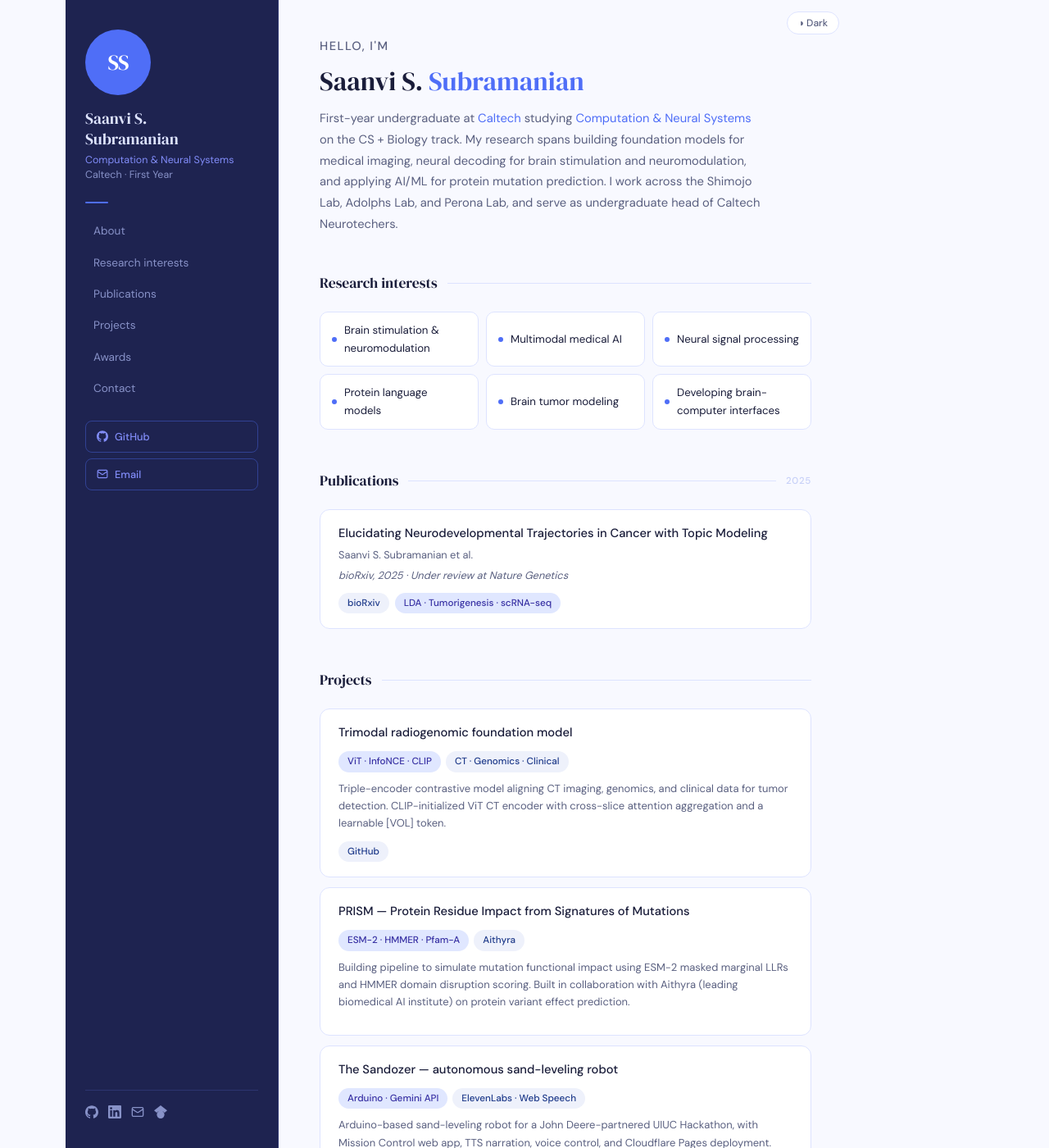
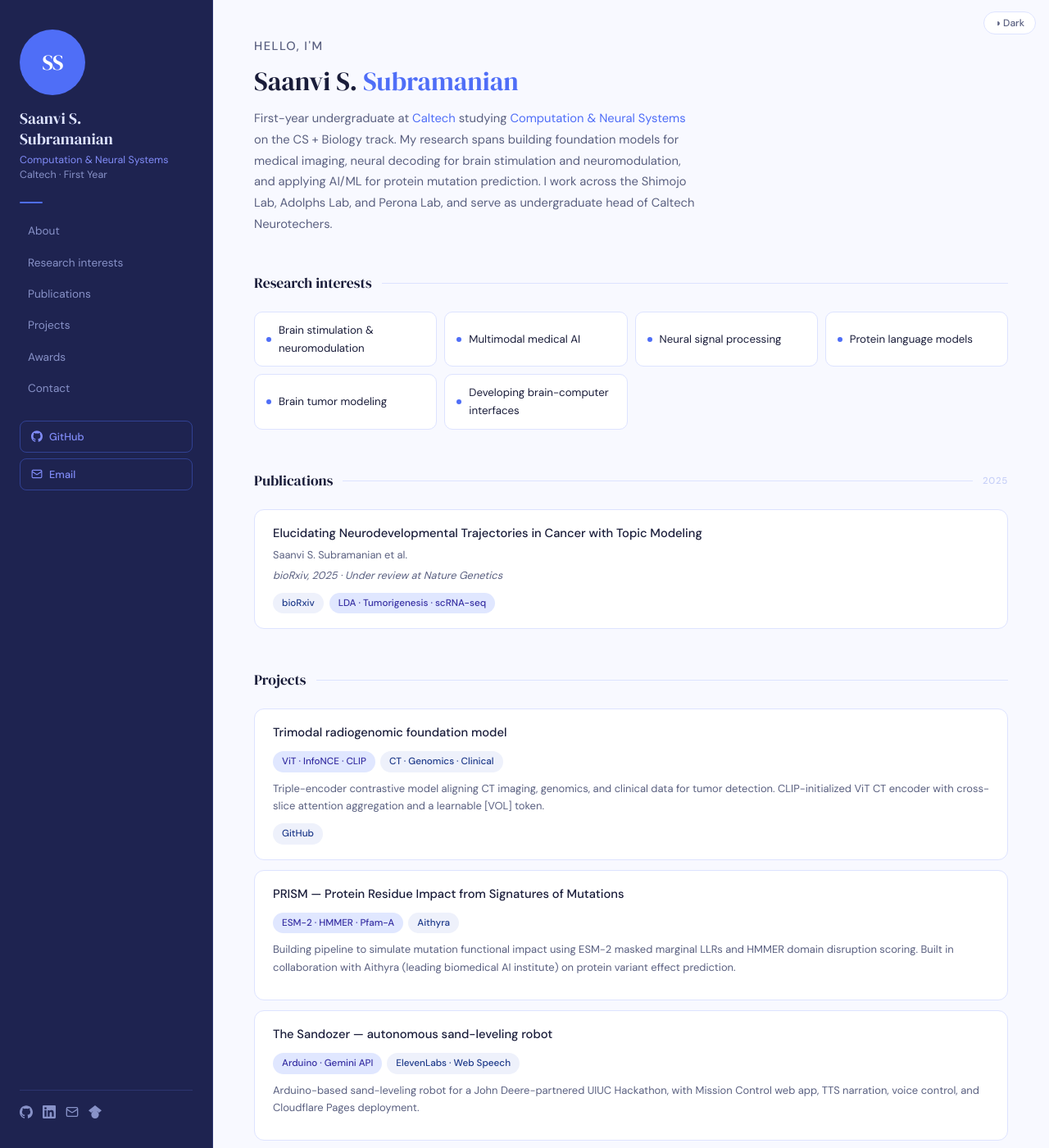
Before and after one commit to saanviiyer/saanviiyer.github.io, a Jekyll site: the page built from index.md, in a window 1280 px wide and 1400 px high. Shown: the whole window at 82% size. Built offline with Jekyll 4.4.1, drawn with Linux system fonts in a browser that asks for light colours.

Commit message:
Update style.css

```diff
--- a/assets/style.css
+++ b/assets/style.css
@@ -32,7 +32,7 @@ body {
   display: grid;
   grid-template-columns: 260px 1fr;
   min-height: 100vh;
-  max-width: 1120px;
+  width: 100%;
   margin: 0 auto;
 }
 
@@ -103,7 +103,7 @@ body {
 }
 .dmtoggle:hover { color: var(--tx); border-color: var(--a1); }
 
-.content { padding: 44px 50px; max-width: 700px; position: relative; }
+.content { padding: 44px 50px; }
 
 .hero { margin-bottom: 44px; }
 .hero-tag { font-size: .75rem; font-weight: 500; color: var(--a1); text-transform: uppercase; letter-spacing: .1em; margin-bottom: 10px; }
```
